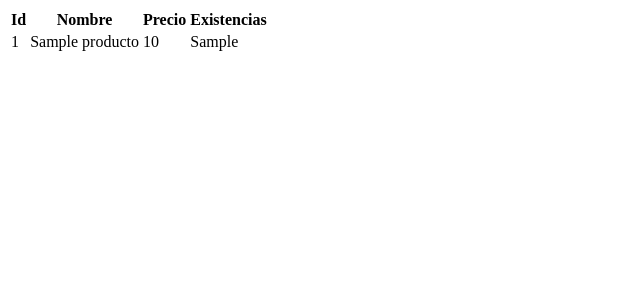
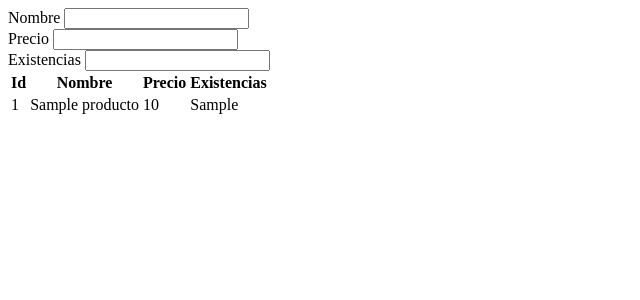
Before and after one commit to SofiaRan74/practica1AS, a Flask app: page /productos in a window 1280 px wide. Shown: the top 300 px of the page, without its empty margins (0-640 px from the left). Run offline with Flask 3, Linux system fonts and the light colour scheme; tables that the repository leaves empty or names only in its code hold one stand-in row (values such as "Sample post").

Commit message:
Update productos.html

```diff
--- a/templates/productos.html
+++ b/templates/productos.html
@@ -1,3 +1,16 @@
+<form method="post">
+    <div class="mb-1">
+        <label>Nombre</label>
+        <input type="text" class="form-control" id="txtNombre" name="txtNombre">
+    </div>
+    <div class="mb-1">
+        <label>Precio</label>
+        <input type="text" class="form-control" id="txtPrecio" name="txtPrecio">
+    </div>
+    <div class="mb-1">
+        <label>Existencias</label>
+        <input type="text" class="form-control" id="txtExistencias" name="txtExistencias">
+    </div>
 <div class="table-responsive">
     <table class="table table-sm">
         <thead class="table-active">
```
